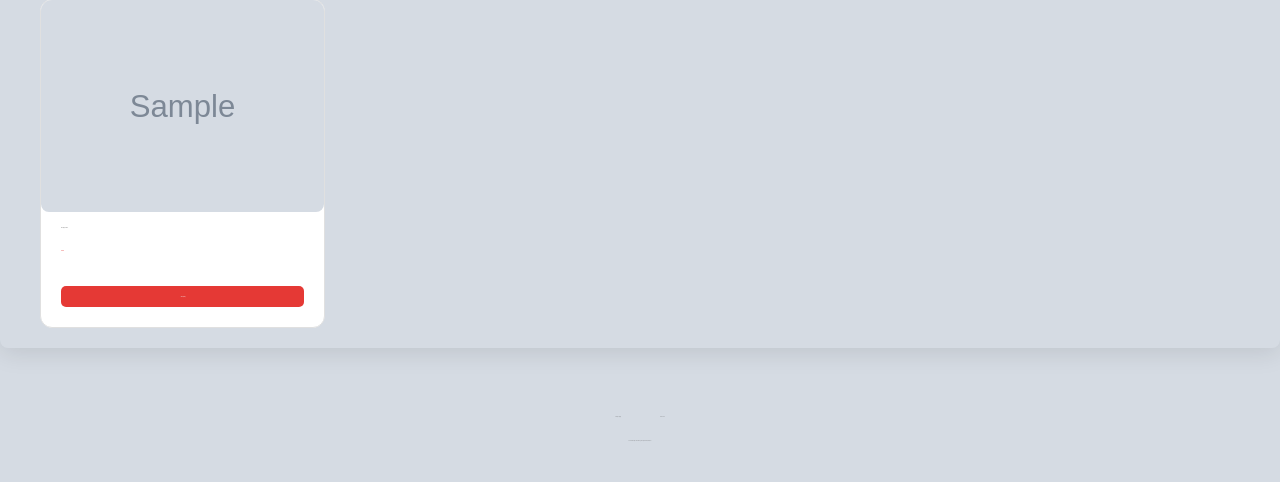
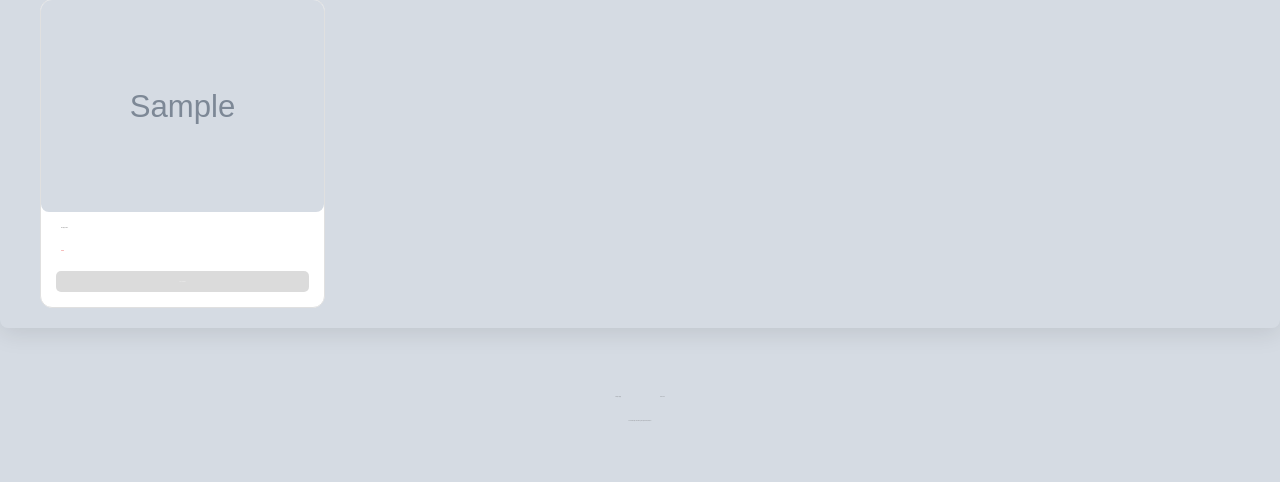
Before and after one commit to jaketiger/cvet, a Django app: template shop/templates/shop/home.html in a window 1280 px wide. Shown: the part 705-1187 px from the top of the page. After the commit the page ends 1126 px from the top, so only its background shows below. Run offline with Django 5.2, Linux system fonts and the light colour scheme; the template is opened without the code that fills it: most values are stand-ins (such as "Sample title", 1, 10 or a date in 2020); grey boxes marked "Sample" are stand-in pictures; some web fonts are replaced.

Commit message:
добавка в корзину

```diff
--- a/shop/templates/shop/includes/product_card.html
+++ b/shop/templates/shop/includes/product_card.html
@@ -26,10 +26,28 @@
         </div>
     </a>
 
-    <form action="{% url 'cart:cart_add' product.id %}" method="post" class="add-to-cart-form">
-        {% csrf_token %}
-        <input type="hidden" name="quantity" value="1">
-        <input type="hidden" name="update" value="False">
-        <button type="submit" class="btn add-to-cart-btn-small">🛒 В корзину</button>
-    </form>
+    <!-- ФОРМА С АНИМИРОВАННОЙ КНОПКОЙ -->
+    <div class="add-to-cart-form" style="padding: 0 15px 15px 15px;">
+        {% if product.stock > 0 and product.available %}
+            <form action="{% url 'cart:cart_add' product.id %}" method="post">
+                {% csrf_token %}
+                <input type="hidden" name="quantity" value="1">
+                <input type="hidden" name="update" value="False">
+
+                <!-- Кнопка как на детальной странице, но адаптированная под карточку -->
+                <button type="submit" class="add-to-cart-btn-new" style="width: 100%; min-height: 40px; padding: 8px; font-size: 0.95em;">
+                    <span class="btn-text">В корзину</span>
+                    <span class="btn-icon">
+                        <!-- Иконка галочки -->
+                        <svg xmlns="http://www.w3.org/2000/svg" width="20" height="20" viewBox="0 0 24 24" fill="none" stroke="currentColor" stroke-width="2" stroke-linecap="round" stroke-linejoin="round"><path d="M20 6 9 17l-5-5"/></svg>
+                    </span>
+                </button>
+            </form>
+        {% else %}
+            <!-- Если товара нет в наличии -->
+            <button disabled class="btn btn-secondary" style="width: 100%; font-size: 0.9em; cursor: not-allowed;">
+                Нет в наличии
+            </button>
+        {% endif %}
+    </div>
 </div>
```
